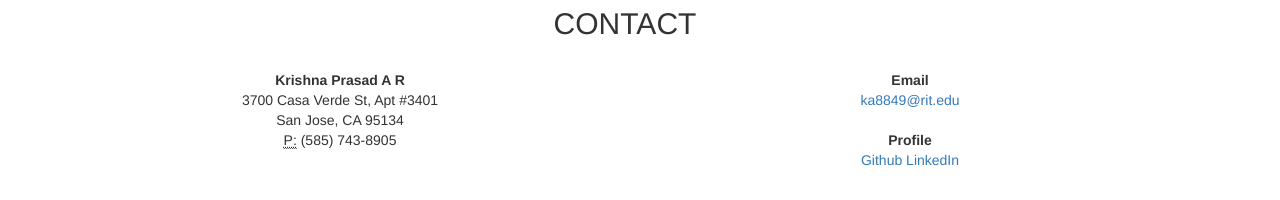
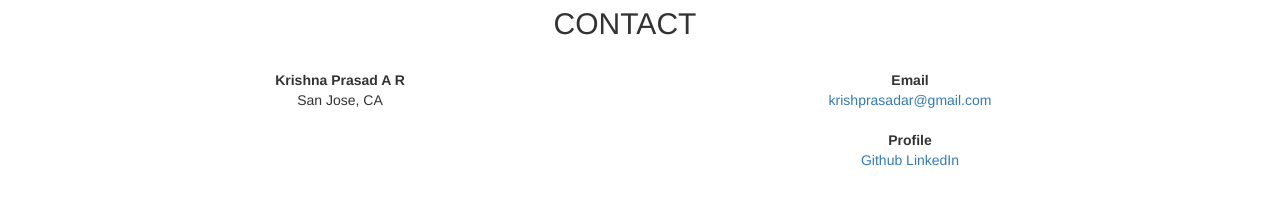
Before and after one commit to krishprasadar/Portfolio, a plain HTML site: page index.html in a window 1280 px wide. Shown: the part 1253-1453 px from the top of the page. Drawn offline with nearby package versions, Linux system fonts and the light colour scheme.

Commit message:
Remove sensitive info

```diff
--- a/index.html
+++ b/index.html
@@ -152,15 +152,13 @@
         <div class="col-md-6">
             <address>
                 <strong>Krishna Prasad A R</strong><br>
-                3700 Casa Verde St, Apt #3401<br>
-                San Jose, CA 95134<br>
-                <abbr title="Phone">P:</abbr> (585) 743-8905
+                San Jose, CA<br>
             </address>
         </div>
         <div class="col-md-6">
             <address>
                 <strong>Email</strong><br>
-                <a href="mailto:#">ka8849@rit.edu</a>
+                <a href="mailto:#">krishprasadar@gmail.com</a>
             </address>
             <address>
                 <strong>Profile</strong><br>
```
